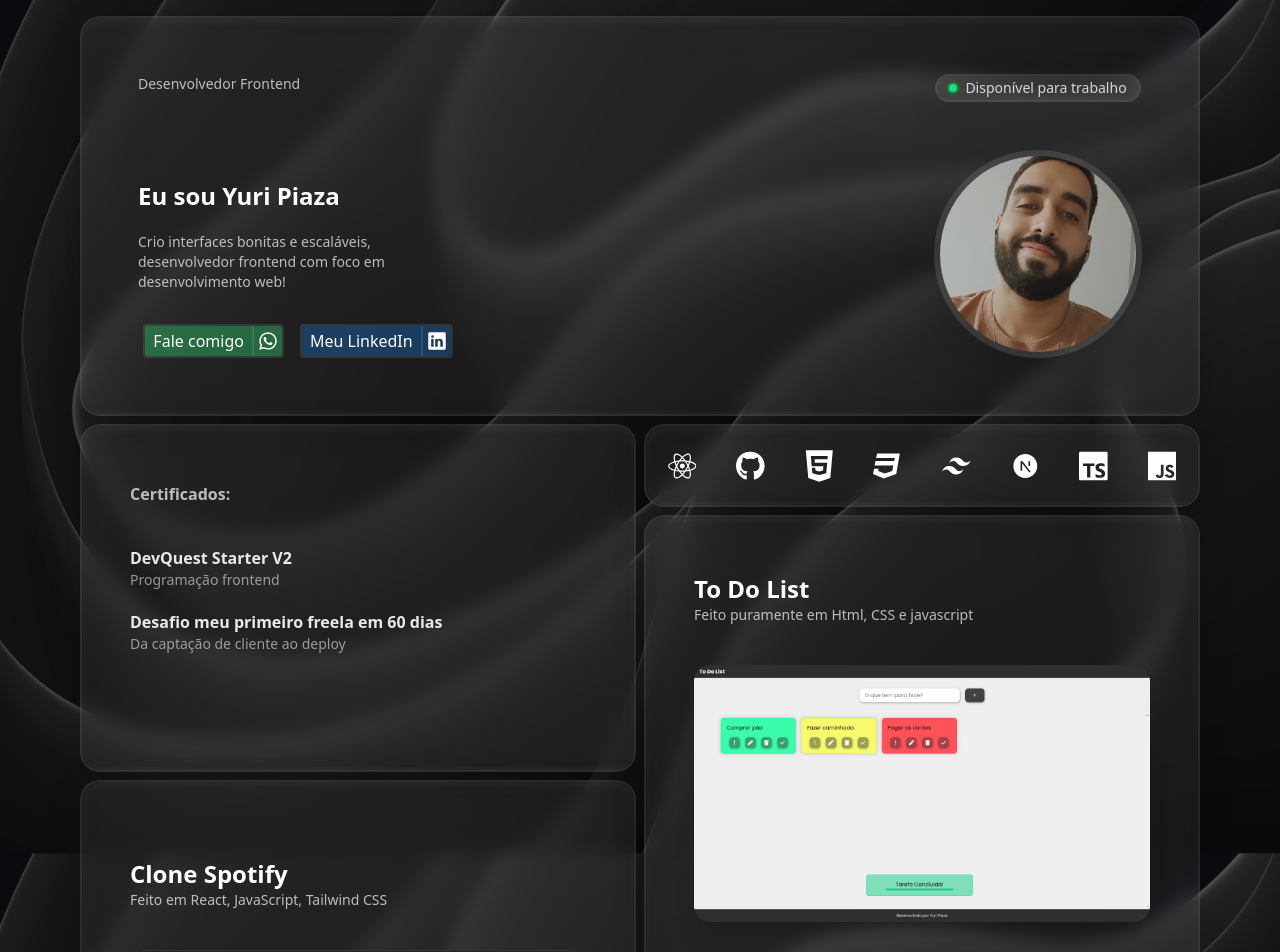
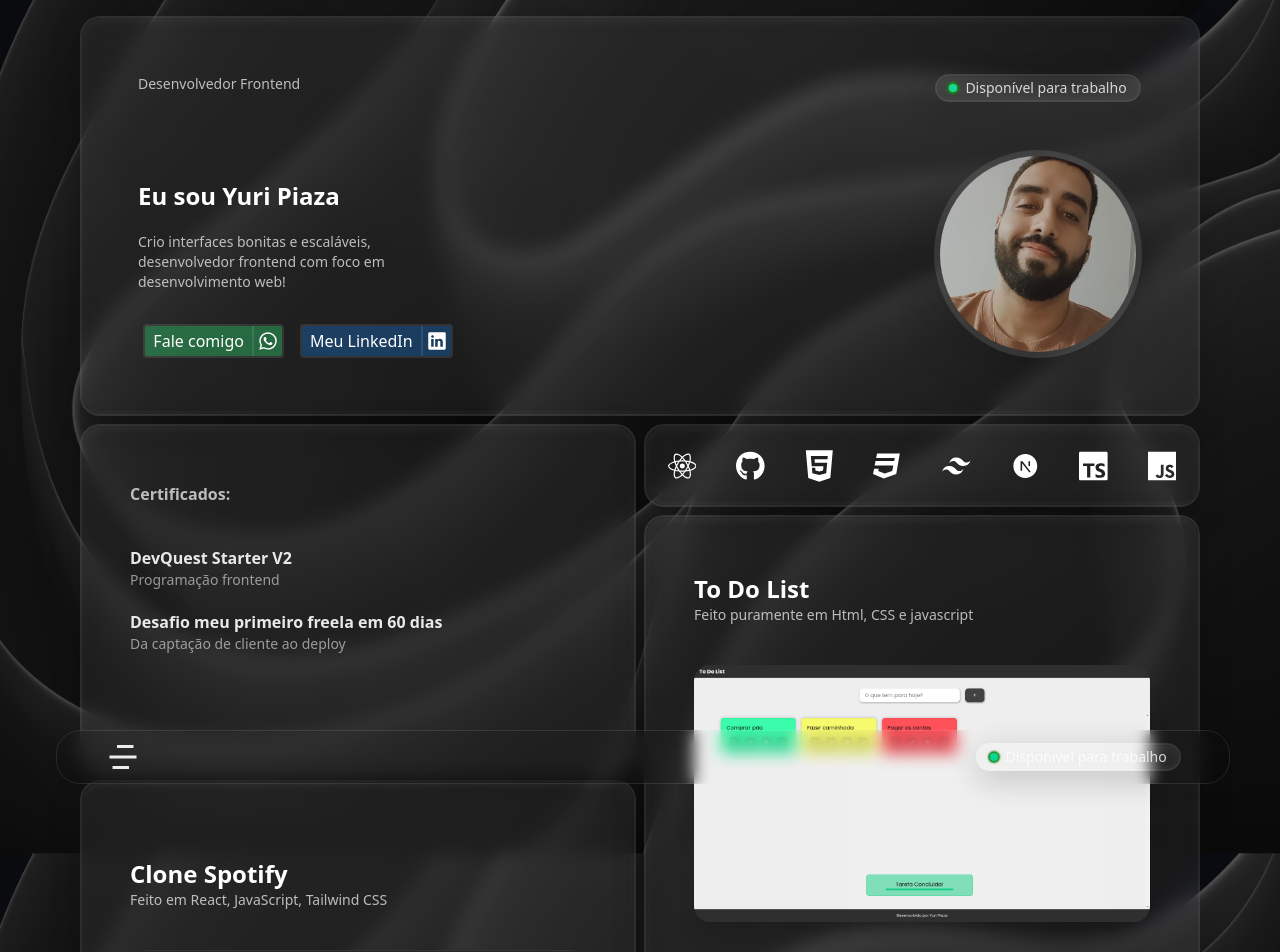
Before and after one commit to ypiaza/portifolioyuripiaza, a React (Vite) app: page / in a window 1280 px wide. Shown: the top 952 px of the page. Built offline with nearby package versions, Linux system fonts and the light colour scheme.

Commit message:
Restaurado o layout

```diff
--- a/src/components/Footer.tsx
+++ b/src/components/Footer.tsx
@@ -9,7 +9,7 @@ const Footer = () => {
   const [btnFloat, setBtnFloat] = useState(false)
 
   return (
-    <div className='fixed md:static md:flex z-50 bottom-4 right-4 md:left-14 items-center justify-center md:justify-between md:w-full px-4 md:px-12 py-5 md:py-4 rounded-3xl glass shadow-2xl shadow-black/50'>
+    <div className='fixed z-50 bottom-4 right-4 md:left-14 md:flex items-center justify-center md:justify-between md:w-[91.7%] px-4 md:px-12 py-5 md:py-2 rounded-3xl border border-white/10 bg-transparent backdrop-blur-sm mt-2'>
 
       <RiMenu4Fill onClick={()=>setBtnFloat(true)} className={`text-5xl cursor-pointer md:text-4xl text-white animate-pulse ${btnFloat ? 'hidden' : 'block'}`} />
 
--- a/src/components/Main.tsx
+++ b/src/components/Main.tsx
@@ -6,7 +6,7 @@ import Skills from "./Skills"
 
 const Main = () => {
   return (
-    <div className="h-full grid lg:grid-cols-2 grid-cols-1 gap-2 mt-2 mb-2">
+    <div className="h-full grid lg:grid-cols-2 grid-cols-1 gap-2 mt-2 md:mb-20">
       {/* Visão desktop */}
       <div className="hidden lg:grid h-full w-full gap-2">
         <Certification />
```
Also changed, not shown: 1 other file (tests, documents, lock files or other folders).
